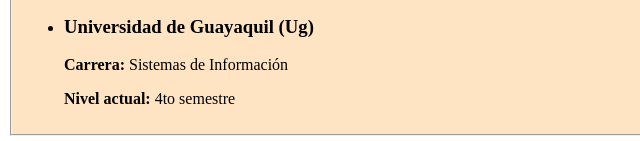
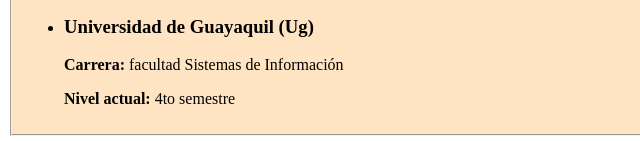
Before and after one commit to SoldierJaime36/CvBarcosjaime.github.io, a plain HTML site: page index.html in a window 1280 px wide. Shown: the part 1097-1238 px from the top of the page, 0-640 px from the left. Drawn offline with Linux system fonts and the light colour scheme.

Commit message:
Update index.html

```diff
--- a/index.html
+++ b/index.html
@@ -63,7 +63,7 @@
                 <p><strong>Periodo:</strong> 2014 - 2020</p>
 
                 <li><h3>Universidad de Guayaquil (Ug)</h3></li>
-                <p><strong>Carrera:</strong> Sistemas de Información</p>
+                <p><strong>Carrera:</strong> facultad Sistemas de Información</p>
                 <p><strong>Nivel actual:</strong> 4to semestre</p>
             </ul>
         </fieldset>
```
